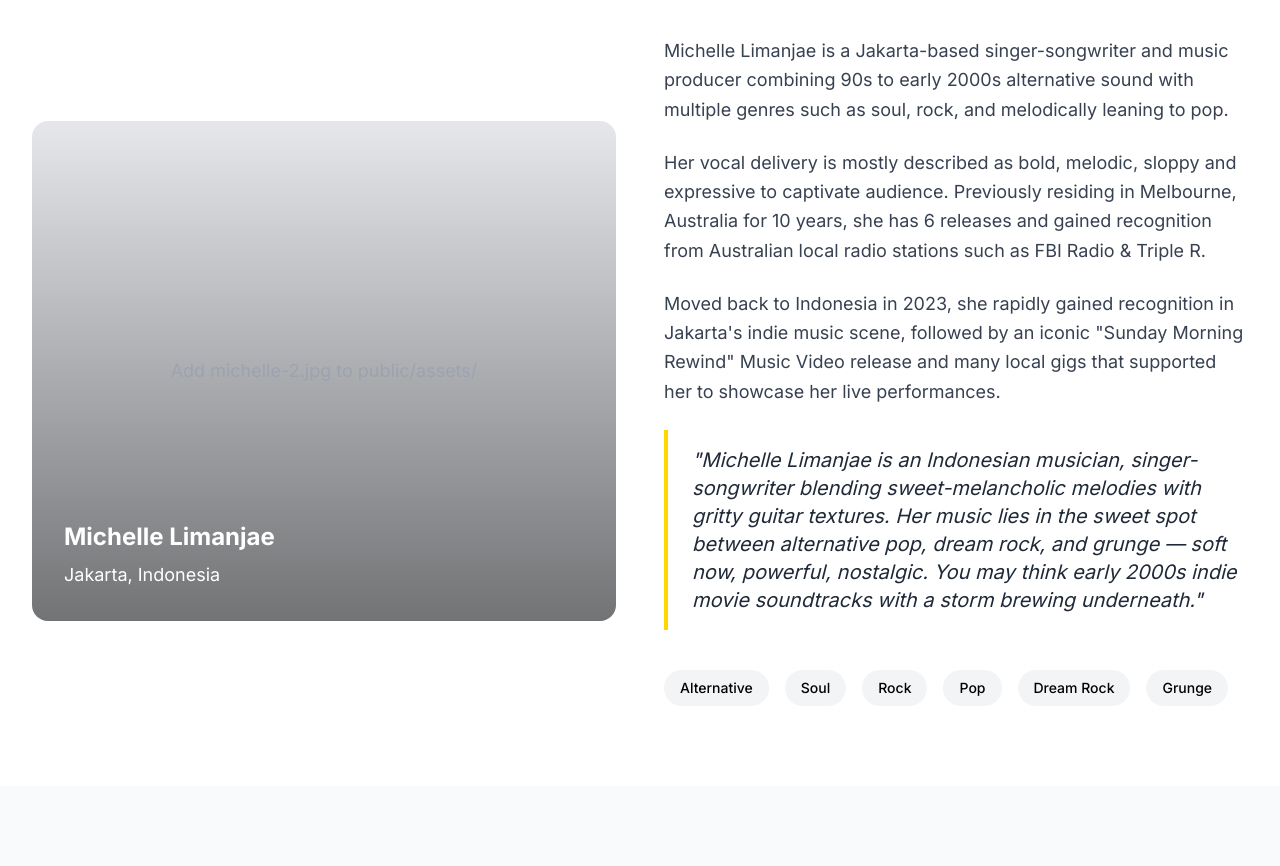
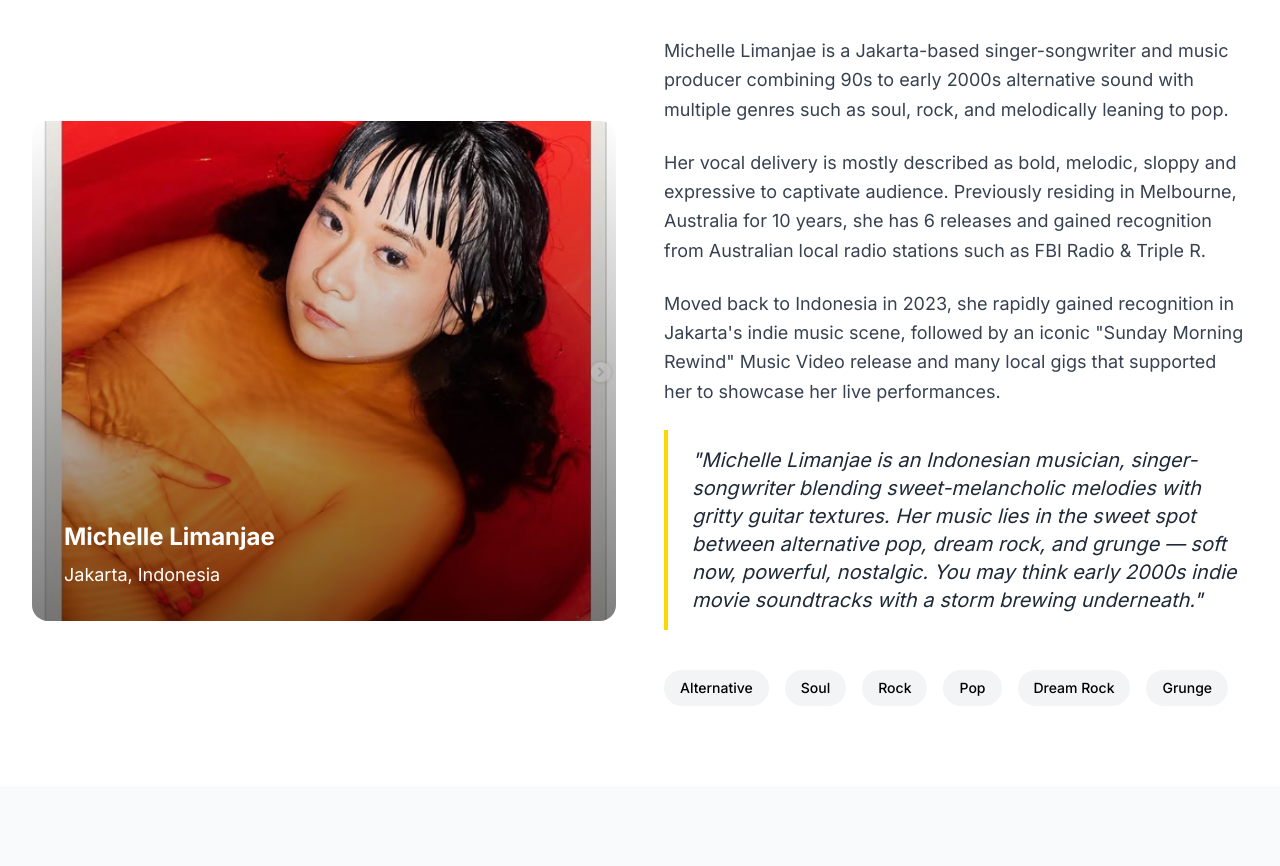
Before and after one commit to handyman30/portfolio-michelle, a Next.js app: page / in a window 1280 px wide. Shown: the part 980-1846 px from the top of the page. Built offline with nearby package versions, Linux system fonts and the light colour scheme.

Commit message:
Fix image references: switch to michelle-2.png and ensure all images load correctly

```diff
--- a/src/components/AboutSection.tsx
+++ b/src/components/AboutSection.tsx
@@ -32,12 +32,14 @@ const AboutSection = () => {
             transition={{ duration: 0.8, delay: 0.2 }}
             className="relative"
           >
-            <div className="relative w-full h-[500px] rounded-2xl overflow-hidden bg-gray-200">
-              {/* Temporary placeholder - replace with actual image */}
+            <div className="relative w-full h-[500px] rounded-2xl overflow-hidden">
+              <Image
+                src="/assets/michelle-2.png"
+                alt="Michelle Limanjae performing"
+                fill
+                className="object-cover"
+              />
               <div className="absolute inset-0 bg-gradient-to-t from-black/50 to-transparent" />
-              <div className="absolute inset-0 flex items-center justify-center">
-                <p className="text-gray-400 text-lg">Add michelle-2.jpg to public/assets/</p>
-              </div>
               <div className="absolute bottom-8 left-8 text-white">
                 <p className="text-2xl font-bold mb-2">Michelle Limanjae</p>
                 <p className="text-lg">Jakarta, Indonesia</p>
```
Also changed, not shown: public/assets/README.txt.
